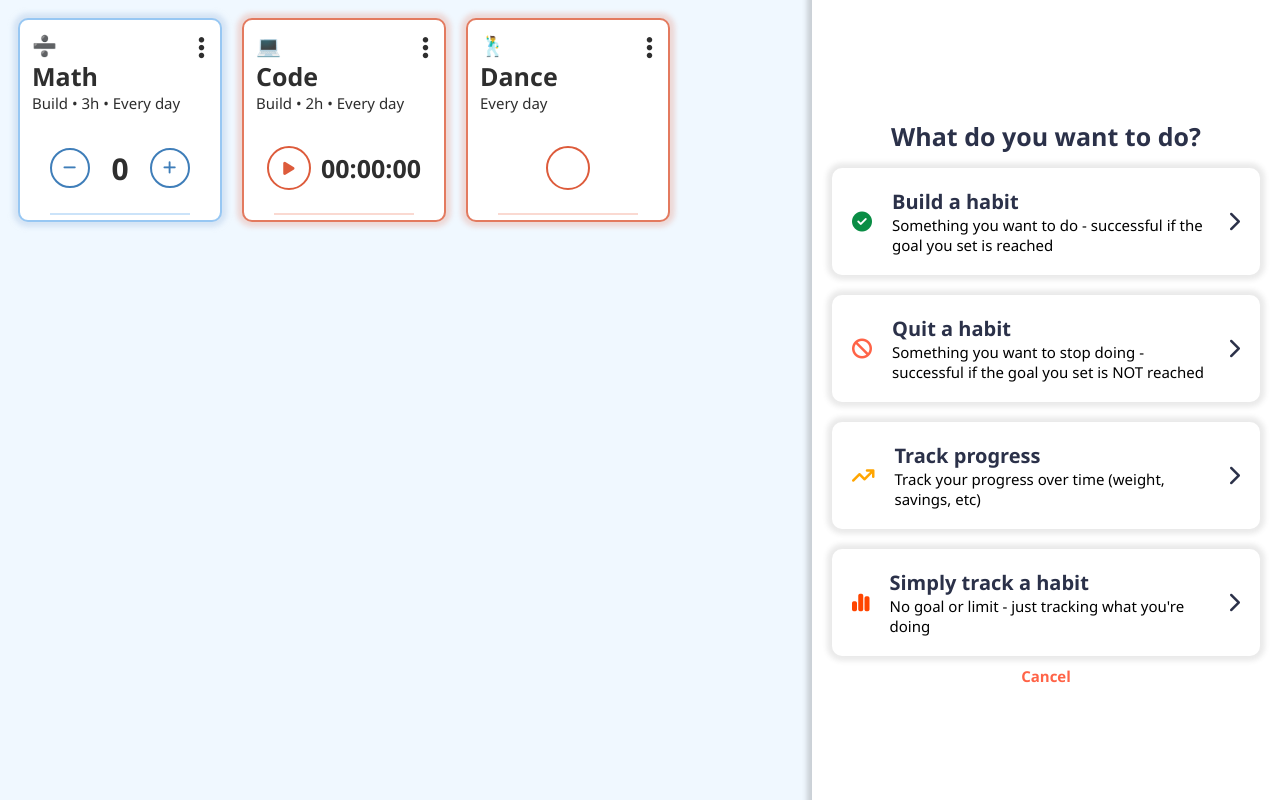
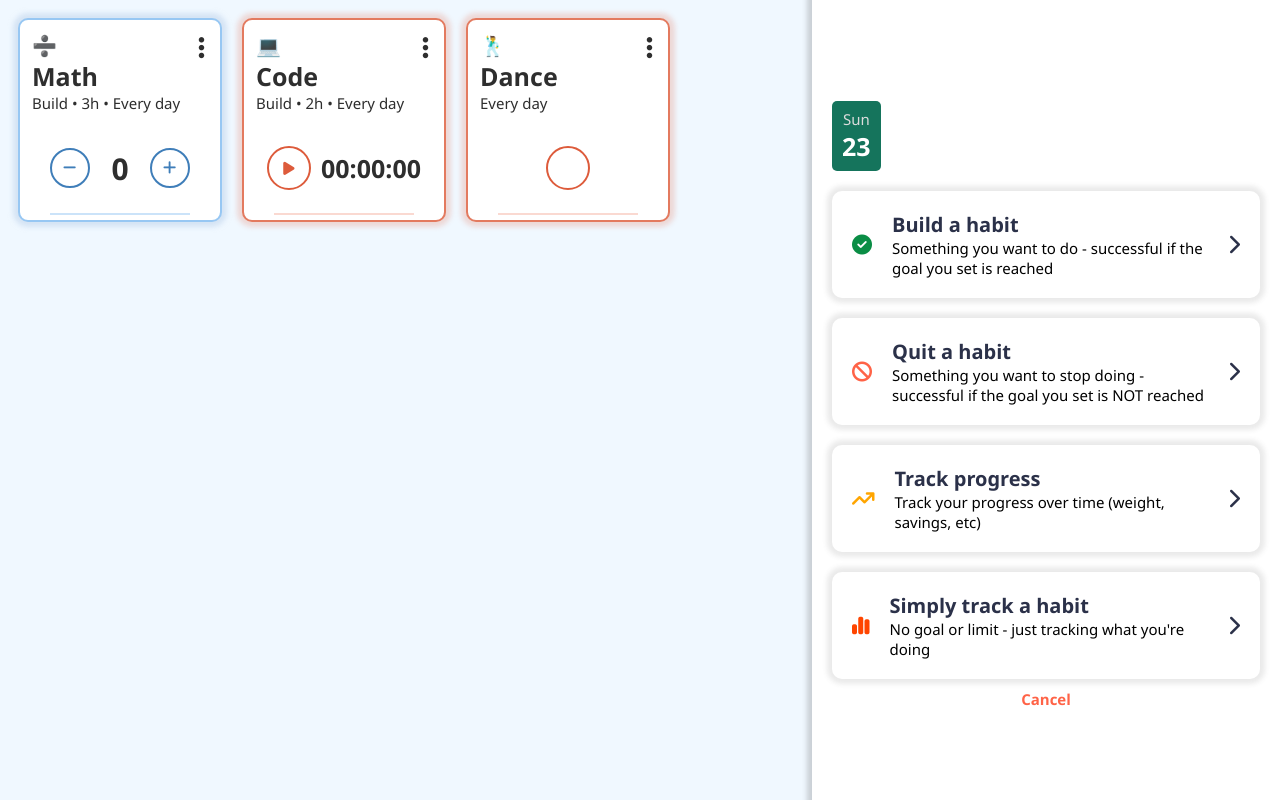
Before and after one commit to eti-iniER/webtasks, a React (Vite) app: page / in a window 1280 px wide. Both pictures are taken after a click on the button 1235 px from the left and 755 px from the top of the page. Built offline with nearby package versions, Linux system fonts and the light colour scheme.

Commit message:
Implemented primitive Calendar component

```diff
--- /dev/null
+++ b/src/components/CalendarDay.css
@@ -0,0 +1,39 @@
+.calendar-day {
+    margin: 10px;
+    display: flex;
+    flex-direction: column;
+    justify-content: center;
+    align-items: center;
+    height: 50px;
+    width: fit-content;
+    padding: 10px;
+    border-radius: 5px;
+}
+
+.calendar-day__weekday {
+    font-weight: 400;
+    color: #666666;
+    font-size: 15px;
+    margin: 0px;
+    padding: 0px;
+}
+
+.calendar-day__date {
+    font-weight: 900;
+    color: #2b3149;
+    font-size: 25px;
+    margin: 0px;
+    padding: 0px;
+}
+
+.calendar-day.today {
+    background-color: #15745c;
+}
+
+.calendar-day.today .calendar-day__weekday {
+    color: gainsboro;
+}
+
+.calendar-day.today .calendar-day__date {
+    color: white;
+}
--- /dev/null
+++ b/src/components/CalendarDay.jsx
@@ -0,0 +1,18 @@
+import "./CalendarDay.css";
+
+const CalendarDay = (props) => {
+    const days = ["Sun", "Mon", "Tue", "Wed", "Thu", "Fri", "Sat"];
+    let activeClass = "";
+
+    if (props.isToday) {
+        activeClass = "today"
+    }
+    return (
+        <div className={"calendar-day" + " " + activeClass}>
+            <span className="calendar-day__weekday">{days[props.day]}</span>
+            <span className="calendar-day__date">{props.date}</span>
+        </div>
+    )
+}
+
+export default CalendarDay;
--- a/src/components/CreateTask.jsx
+++ b/src/components/CreateTask.jsx
@@ -1,3 +1,4 @@
+import CalendarDay from "./CalendarDay";
 import "./CreateTask.css";
 import TaskSetupSelectorChoice from "./TaskSetupSelectorChoice";
 import { useState } from "react";
@@ -17,7 +18,12 @@ const CreateTask = (props) => {
     }
     return (
         <div className="create-task" style={{ display: props.displayState }}>
-            <h2 className="create-task-header">What do you want to do?</h2>
+            {/* <h2 className="create-task-header">What do you want to do?</h2> */}
+
+            <CalendarDay day={0} date={23} isToday={true} />
+
+
+
             <TaskSetupSelectorChoice title="Build a habit" leftIcon={buildLeftIcon} rightIcon={rightIcon}
                 description={
                     "Something you want to do - successful if the goal you set is reached"
```
Also changed, not shown: src/components/Calendar.jsx (added, +7 -0 lines), src/components/Calendar.css (added).
